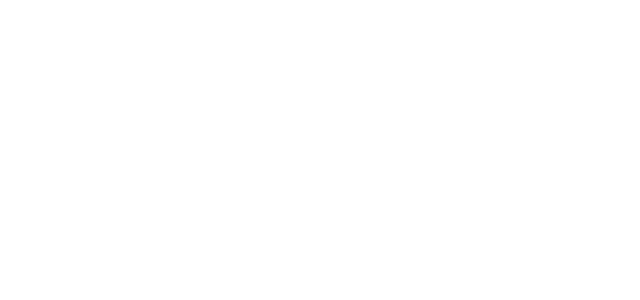
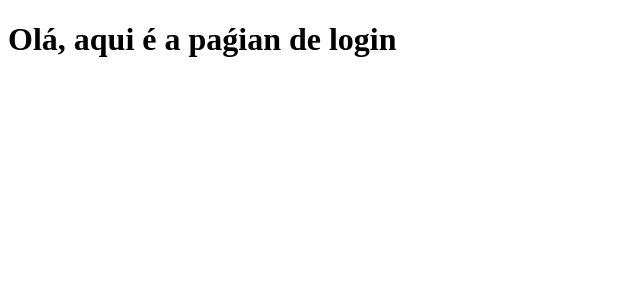
Before and after one commit to tainamiranda2/sistemaDeDemandas, a React (Vite) app: page /login in a window 1280 px wide. Before the commit this address had no page. Shown: the top 300 px of the page, without its empty margins (0-640 px from the left). Built offline with nearby package versions, Linux system fonts and the light colour scheme.

Commit message:
página de login adiconada

```diff
--- a/src/router.jsx
+++ b/src/router.jsx
@@ -2,12 +2,15 @@
 
 import {BrowserRouter,Routes, Route} from 'react-router-dom';
 import {Home}  from './views/home/Home';
+import {Login}  from './views/login/Login';
 
 export const Router=()=>{
     return(
         <BrowserRouter>
         <Routes>
           <Route path='/' element={<Home/>}/>
+          <Route path='/login' element={<Login/>}/>
+
           </Routes>
         </BrowserRouter>
     )
--- /dev/null
+++ b/src/views/login/Login.jsx
@@ -0,0 +1,9 @@
+import React from 'react'
+
+export  const Login =()=>{
+return (
+<div>
+<h1>Olá, aqui é a paǵian de login</h1>
+</div>
+)
+}
```
